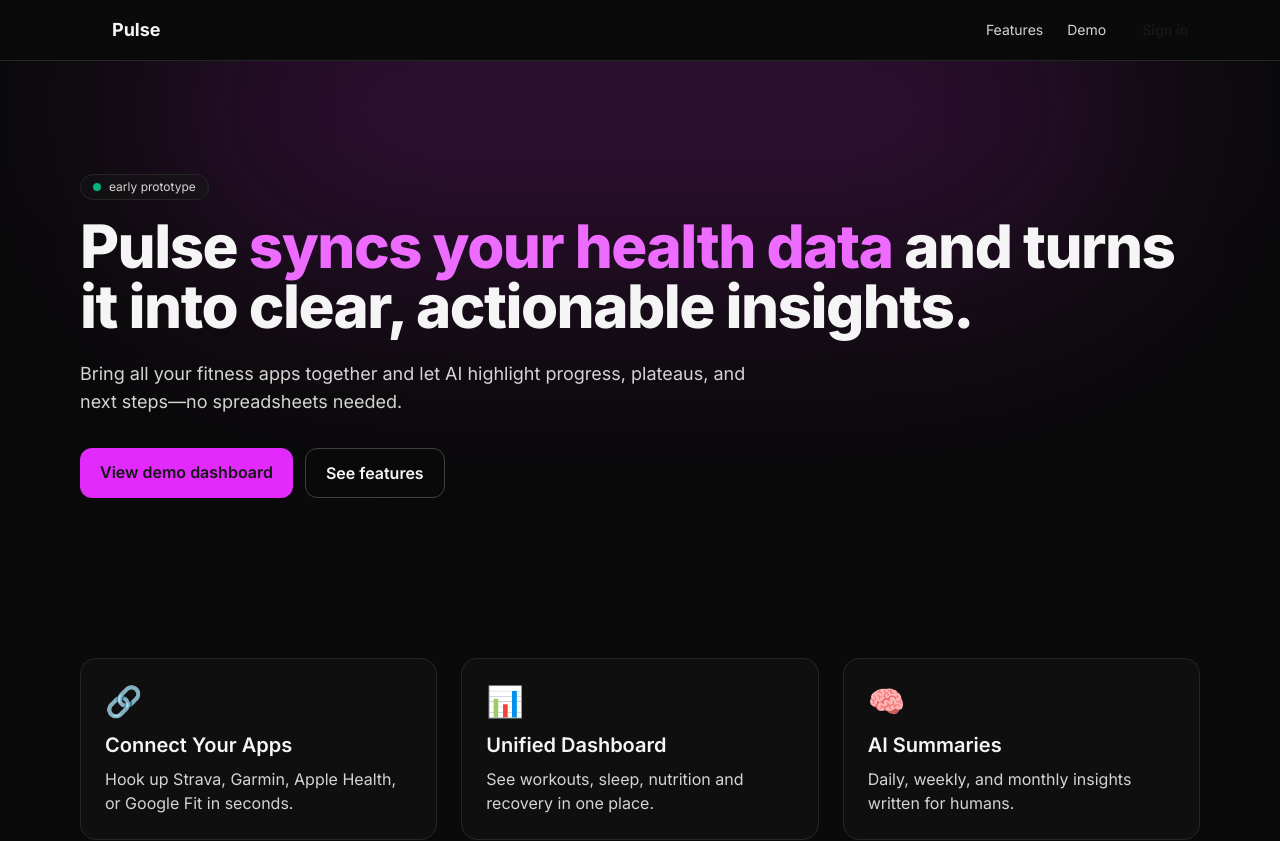
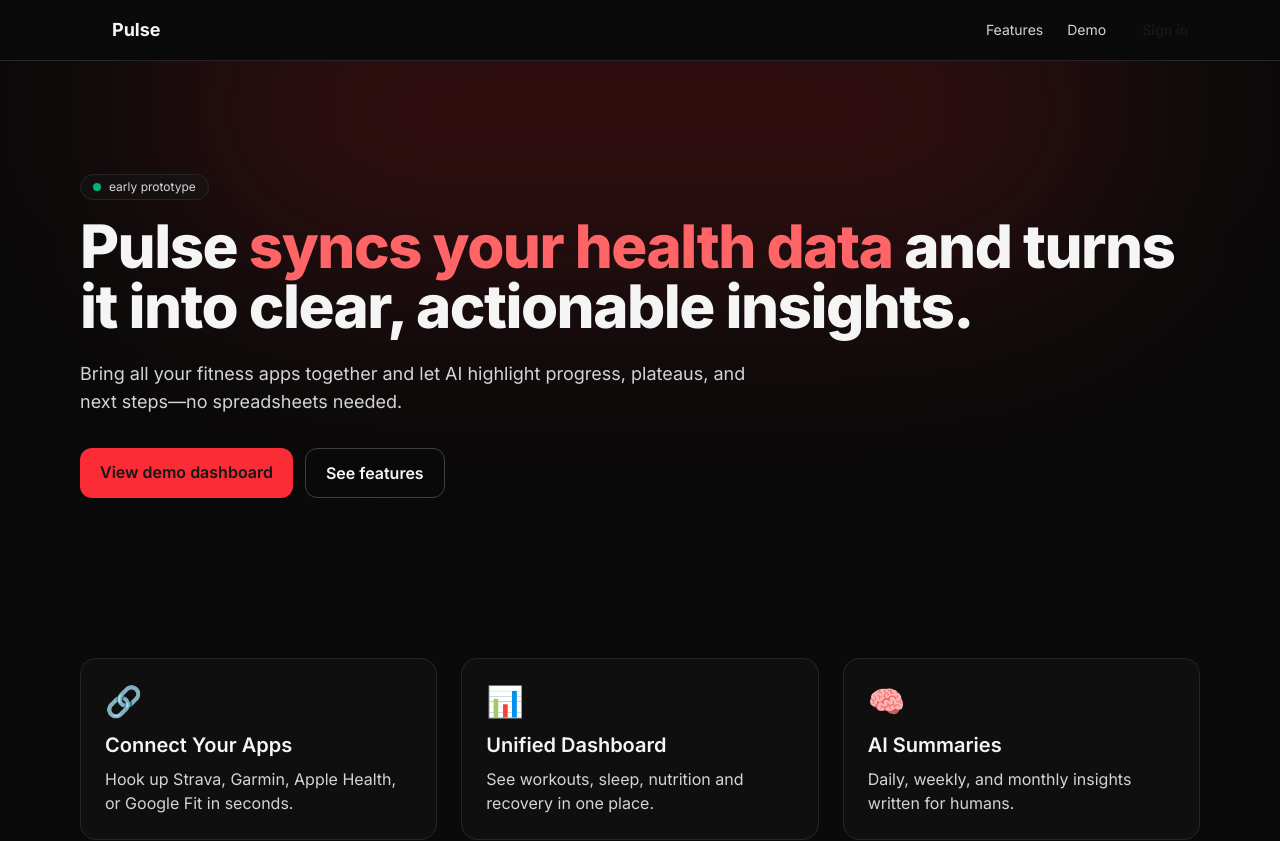
Before and after one commit to xmikolay/pulse, a Next.js app: page / in a window 1280 px wide. Shown: the top 841 px of the page. Built offline with nearby package versions, Linux system fonts and the light colour scheme.

Commit message:
changed color to red, looks nicer

```diff
--- a/src/app/components/Hero.tsx
+++ b/src/app/components/Hero.tsx
@@ -8,7 +8,7 @@ export default function Hero() {
     <section className="relative overflow-hidden">
       {/* glow */}
       <div className="pointer-events-none absolute inset-0 -z-10">
-        <div className="absolute -top-24 left-1/2 h-72 w-[60rem] -translate-x-1/2 rounded-full bg-fuchsia-500/20 blur-[120px]" />
+        <div className="absolute -top-24 left-1/2 h-72 w-[60rem] -translate-x-1/2 rounded-full bg-red-500/20 blur-[120px]" />
       </div>
 
       <div className="mx-auto max-w-6xl px-4 pt-20 pb-16 md:pt-28 md:pb-24">
@@ -28,7 +28,7 @@ export default function Hero() {
           transition={{ duration: 1, ease: "easeOut" }}
           className="text-4xl font-extrabold tracking-tight sm:text-6xl"
         >
-          Pulse <span className="text-fuchsia-400">syncs your health data</span> and
+          Pulse <span className="text-red-400">syncs your health data</span> and
           turns it into clear, actionable insights.
         </motion.h1>
 
@@ -50,7 +50,7 @@ export default function Hero() {
         >
           <Link
             href="/dashboard"
-            className="rounded-xl bg-fuchsia-500 px-5 py-3 font-semibold text-neutral-900 hover:bg-fuchsia-400 transition"
+            className="rounded-xl bg-red-500 px-5 py-3 font-semibold text-neutral-900 hover:bg-red-400 transition"
           >
             View demo dashboard
           </Link>
--- a/src/app/dashboard/page.tsx
+++ b/src/app/dashboard/page.tsx
@@ -45,7 +45,7 @@ export default function Dashboard() {
           ].map((d, i) => (
             <div key={i} className="flex flex-col items-center justify-end">
                 {/*bar*/}
-                <div className="w-full rounded-md bg-fuchsia-500/70" style={{height: `${d.value}%`}} />
+                <div className="w-full rounded-md bg-red-500/70" style={{height: `${d.value}%`}} />
                 {/*label*/}
                 <span className="mt-2 text-xs text-neutral-400">{d.day}</span>
             </div>
--- a/src/app/globals.css
+++ b/src/app/globals.css
@@ -12,5 +12,5 @@ html, body{
 }
 
 *:focus-visible{
-  @apply outline-2 outline-fuchsia-500 outline-offset-2;
+  @apply outline-2 outline-red-500 outline-offset-2;
 }
```
